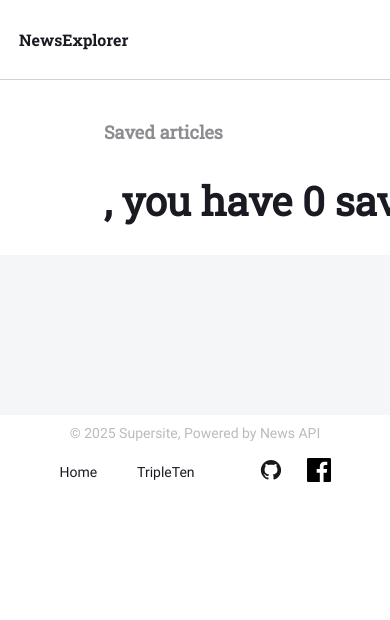
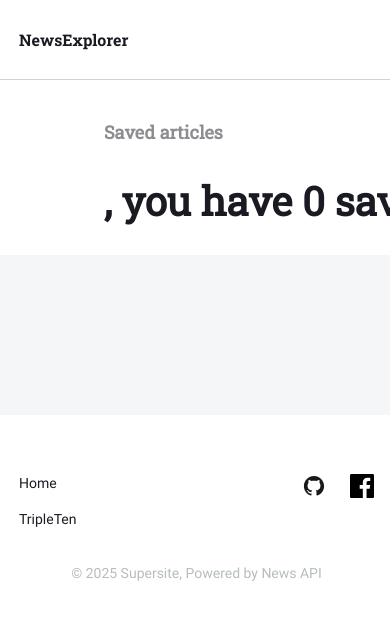
Before and after one commit to LeticeZwinger/News-Explorer, a React (Vite) app: page /saved-articles in a window 390 px wide. Shown: the top 620 px of the page. Built offline with nearby package versions, Linux system fonts and the light colour scheme.

Commit message:
styles for footer on mobile dimensions

```diff
--- a/src/components/Footer/Footer.css
+++ b/src/components/Footer/Footer.css
@@ -8,10 +8,6 @@
   font-size: 14px;
   height: 80px;
   margin-top: auto;
-}
-
-.footer__left {
-  flex: 1;
 }
 
 .footer__info {
@@ -68,8 +64,26 @@
 /* phone */
 @media screen and (max-width: 600px) {
   .footer {
+    padding: 10px 16px 10px 19px;
+    justify-content: flex-start;
+    flex-direction: column-reverse;
+    min-height: 176px;
+  }
+
+  .footer__icon {
+    margin-bottom: 26px;
+  }
+  .footer__txt-links {
     flex-direction: column;
-    text-align: center;
-    padding: 10px;
+    margin-right: auto;
+    gap: 20px;
+  }
+
+  .footer__right {
+    width: 100%;
+  }
+
+  .footer__info {
+    margin-top: 38px;
   }
 }
```
